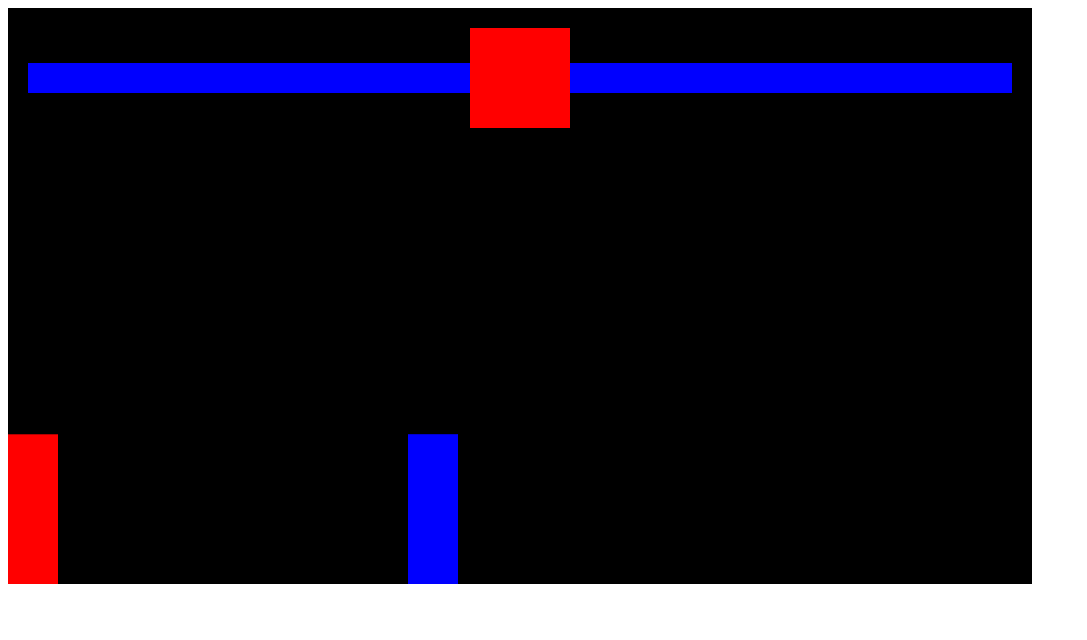
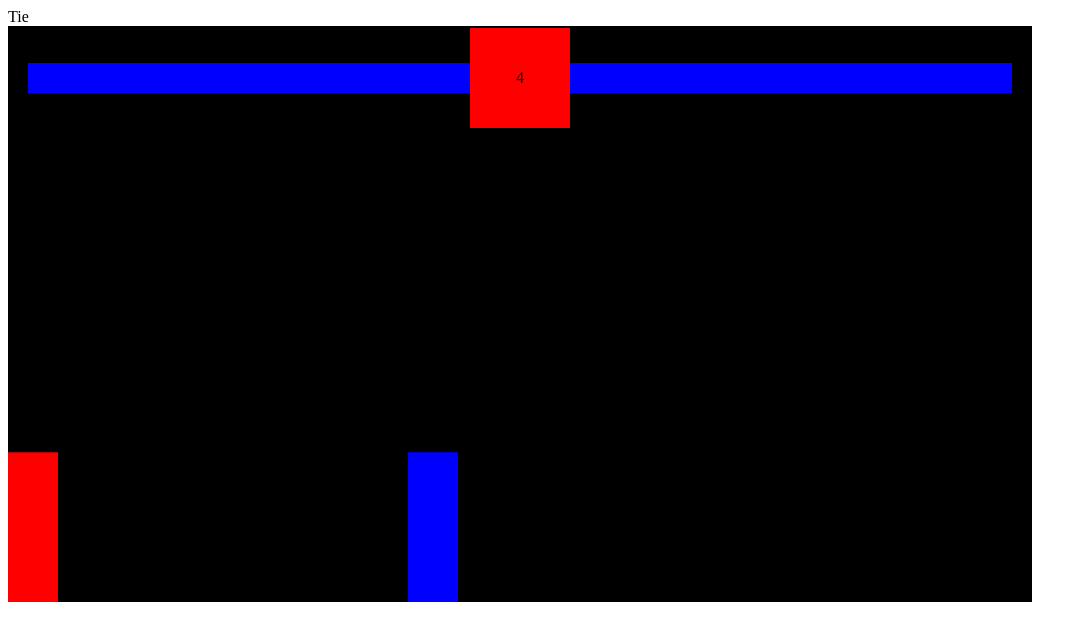
Before and after one commit to itsmarcotime/JavaScript-Fighting-Game, a plain HTML site: page index.html in a window 1280 px wide. Shown: the whole page, without its empty margins (0-1087 px from the left). Drawn offline with Linux system fonts and the light colour scheme.

Commit message:
started to mess with the timer

```diff
--- a/index.html
+++ b/index.html
@@ -17,7 +17,9 @@
             </div>
 
             <!-- timer -->
-            <div class="timer"></div>
+            <div class="timer" id="timer">
+                10
+            </div>
 
             <!-- enemy health -->
             <div class="enemyChild">
@@ -26,6 +28,7 @@
             </div>
 
         </div>
+        <div>Tie</div>
         <canvas></canvas>
     </div>
     <script src="scripts.js"></script>
--- a/scripts.js
+++ b/scripts.js
@@ -128,6 +128,20 @@ function collisionDetection({ rectangle1, rectangle2 }) {
   );
 };
 
+let timer = 10;
+function decreaseTimer() {
+  if (timer > 0) {
+    setTimeout(decreaseTimer, 1000);
+    timer--;
+    document.querySelector('#timer').innerHTML = timer;
+  };
+
+  if (player.health === enemy.health) {
+    console.log('tie');
+  }
+};
+decreaseTimer();
+
 function animate() {
   window.requestAnimationFrame(animate);
   ctx.fillStyle = "black";
--- a/style.css
+++ b/style.css
@@ -37,6 +37,9 @@
     width: 100px;
     height: 100px;
     flex-shrink: 0;
+    display: flex;
+    align-items: center;
+    justify-content: center;
 }
 .enemyChild {
     position: relative;
```
